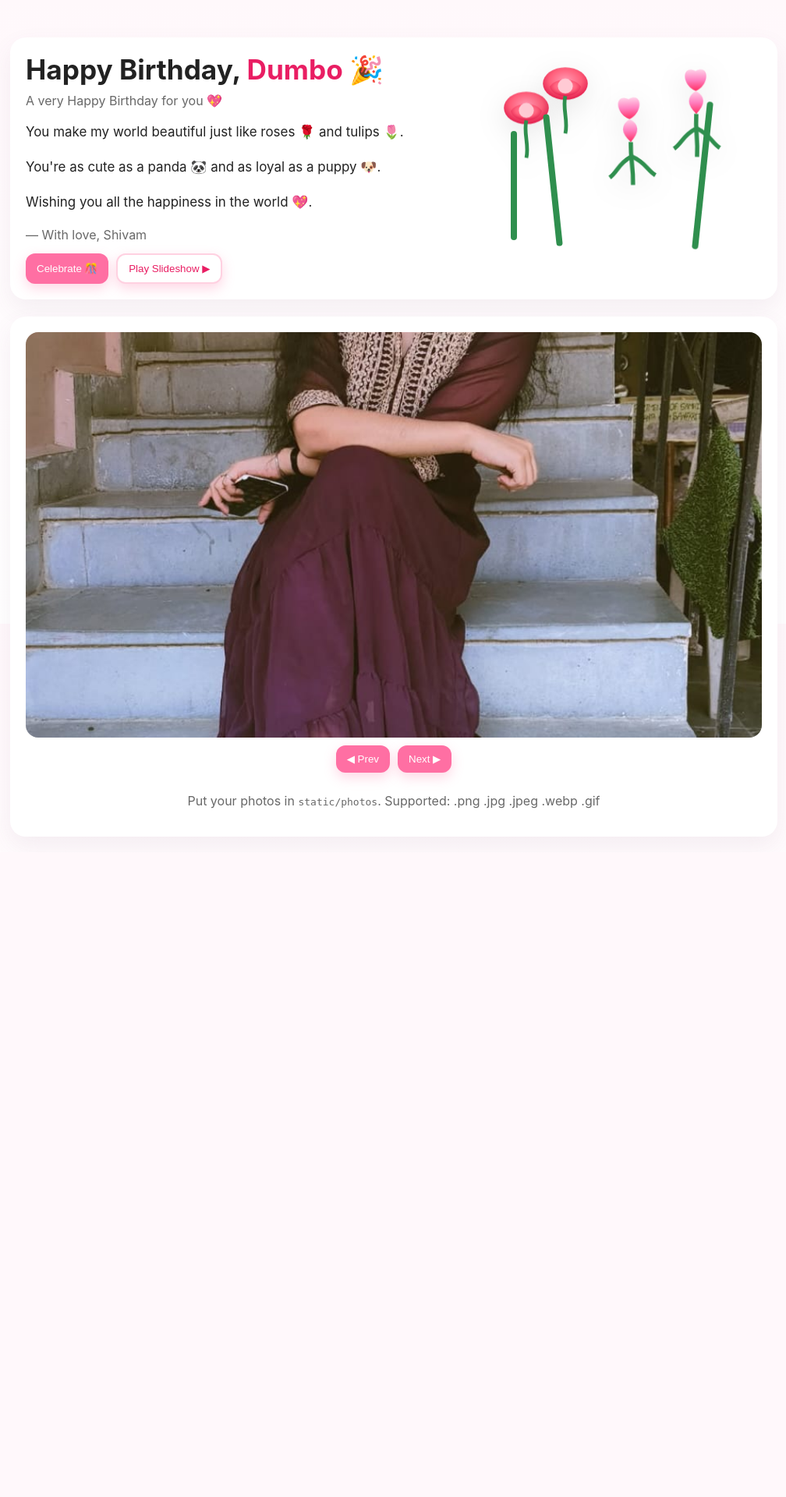
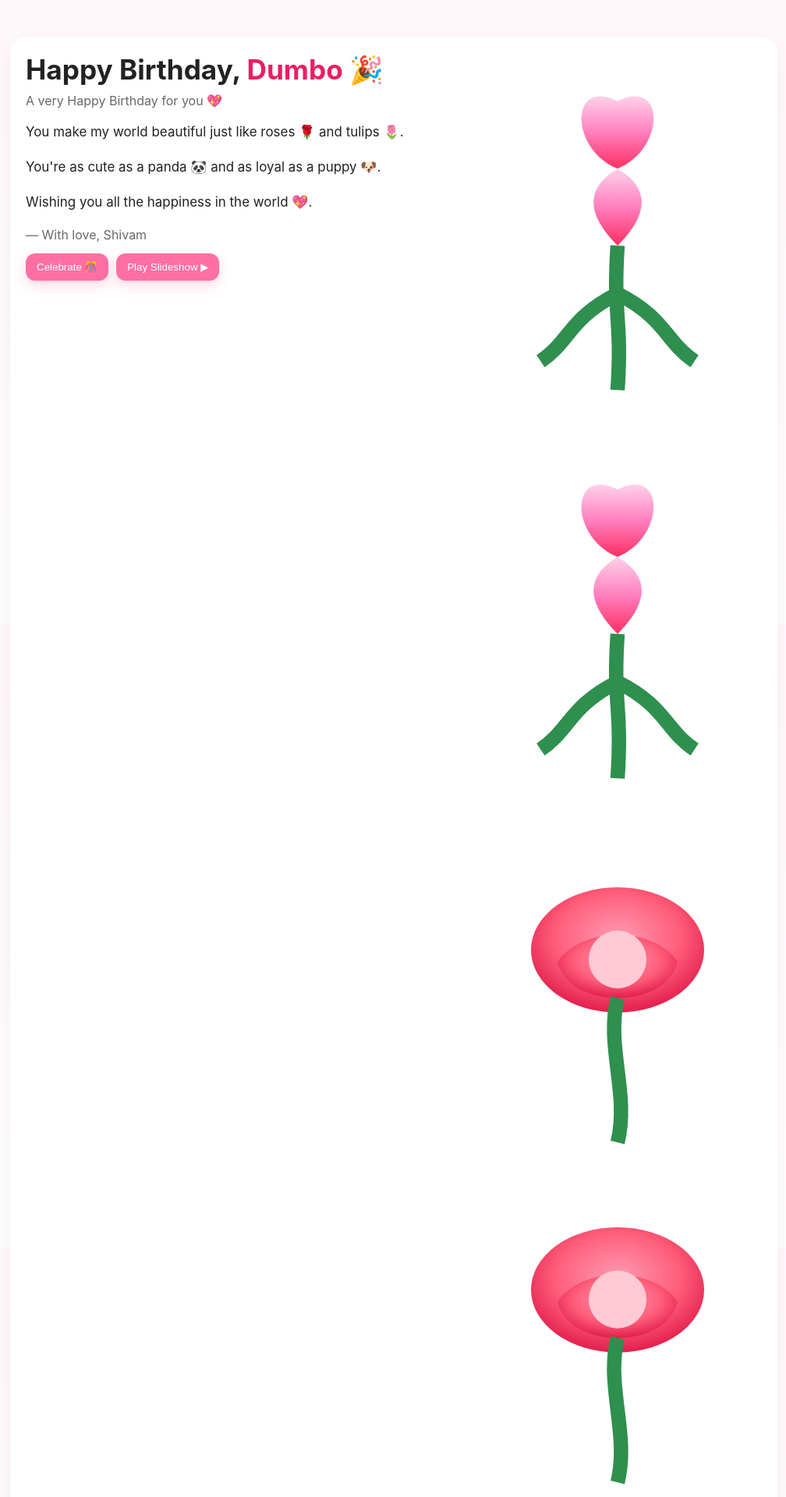
Before and after one commit to kuchbhishivam/anwesha-birthday, a Flask app: page / in a window 1280 px wide. Shown: the top 1920 px of the page at 78% size, without its empty margins (135-1143 px from the left). Before the commit the page ends 1037 px from the top, so only its background shows below. Run offline with Flask 3, Linux system fonts and the light colour scheme.

Commit message:
Update style.css

```diff
--- a/static/css/style.css
+++ b/static/css/style.css
@@ -1,10 +1,24 @@
- *{box-sizing:border-box}
+*{box-sizing:border-box}
 :root{--bg:#fff8fb;--card:#fff;--accent:#ff6fa3;--muted:#686868}
 html,body{height:100%}
-body{margin:0;font-family:Inter,system-ui,Segoe UI,Arial,sans-serif;background:linear-gradient(180deg,var(--bg),#fff);color:#222}
+body{
+  margin:0;
+  font-family:Inter,system-ui,Segoe UI,Arial,sans-serif;
+  background:linear-gradient(180deg,var(--bg),#fff);
+  color:#222
+}
 .wrap{max-width:1024px;margin:28px auto;padding:20px}
 
-.card{background:var(--card);border-radius:20px;padding:20px;box-shadow:0 12px 30px rgba(120,80,120,.08);position:relative;overflow:hidden}
+.card{
+  background:var(--card);
+  border-radius:20px;
+  padding:20px;
+  box-shadow:0 12px 30px rgba(120,80,120,.08);
+  position:relative;
+  overflow:hidden
+}
+
+/* ================= HERO ================= */
 .hero{display:grid;grid-template-columns:1.2fr .8fr;gap:18px}
 @media (max-width:900px){.hero{grid-template-columns:1fr}}
 
@@ -14,33 +28,105 @@
 .msg{font-size:1.06rem;line-height:1.65}
 .from{margin-top:8px;color:var(--muted)}
 .actions{display:flex;gap:10px;margin-top:14px}
-.btn{background:var(--accent);border:none;color:#fff;padding:10px 14px;border-radius:12px;cursor:pointer;box-shadow:0 6px 16px rgba(255,111,163,.28)}
-.btn.outline{background:#fff;color:#e91e63;border:2px solid #ffd1e1}
 
-.bouquet{position:relative;height:240px;isolation:isolate}
-.flower{position:absolute;filter:drop-shadow(0 10px 18px rgba(0,0,0,.1))}
-.tulip{width:110px;animation:sway 5.5s ease-in-out infinite}
-.t1{right:28px;top:4px;transform-origin:80% 90%}
-.t2{right:110px;top:40px;animation-delay:1s;transform-origin:60% 90%}
-.rose{width:96px;animation:float 4.2s ease-in-out infinite}
-.r1{left:20px;top:40px}
-.r2{left:70px;top:8px;animation-delay:.8s}
-.stem{position:absolute;width:8px;background:#2f8f4e;border-radius:8px}
-.s1{left:48px;bottom:0;height:140px}
-.s2{left:98px;bottom:-8px;height:170px;transform:rotate(-6deg)}
-.s3{right:72px;bottom:-12px;height:190px;transform:rotate(6deg)}
+.btn{
+  background:var(--accent);
+  border:none;
+  color:#fff;
+  padding:10px 14px;
+  border-radius:12px;
+  cursor:pointer;
+  box-shadow:0 6px 16px rgba(255,111,163,.28)
+}
 
-@keyframes float{0%{transform:translateY(0)}50%{transform:translateY(-10px)}100%{transform:translateY(0)}}
-@keyframes sway{0%{transform:rotate(-3deg)}50%{transform:rotate(3deg)}100%{transform:rotate(-3deg)}}
+/* ================= TULIP BOUQUET ================= */
+#bouquetOverlay{
+  display:flex;
+  flex-direction:column;
+  align-items:center;
+  justify-content:center;
+  height:100%;
+}
 
-.gallery{margin-top:22px;display:grid;gap:10px;align-items:center}
-.frame{width:100%;max-height:520px;border-radius:16px;overflow:hidden;background:#eee;display:flex;justify-content:center;align-items:center}
-.frame img{width:100%;height:100%;object-fit:cover}
+#bouquetImg{
+  width:300px;
+  max-width:90%;
+  cursor:pointer;
+  border-radius:16px;
+
+  /* 🌷 GLOW EFFECT */
+  box-shadow:0 0 28px rgba(255,105,180,0.65);
+
+  transition:opacity 1s ease, transform 1s ease;
+}
+
+#bouquetOverlay.hide #bouquetImg{
+  opacity:0;
+  transform:scale(0.95);
+}
+
+.tap-note{
+  margin-top:10px;
+  color:#c2185b;
+  font-size:1rem;
+}
+
+/* ================= GALLERY ================= */
+.gallery{margin-top:22px;display:grid;gap:10px}
+.frame{
+  width:100%;
+  max-height:520px;
+  border-radius:16px;
+  overflow:hidden;
+  background:#eee;
+  display:flex;
+  justify-content:center;
+  align-items:center
+}
+
+/* 🔥 DESKTOP IMAGE CUT FIX */
+.frame img{
+  width:100%;
+  height:auto;
+  max-height:70vh;
+  object-fit:contain;
+}
+
 .controls{display:flex;gap:10px;justify-content:center}
-.hint{color:var(--muted);text-align:center}
 
-.confetti{position:fixed;left:0;top:0;width:100%;height:100%;pointer-events:none;overflow:hidden;z-index:50}
-.confetti .piece{position:absolute;width:10px;height:14px;opacity:0;transform:translateY(-50vh)}
+/* ================= FOOTER ================= */
+.footer-note{
+  text-align:center;
+  color:#777;
+  margin-top:10px;
+  font-size:.95rem
+}
 
-.petals{position:fixed;left:0;top:0;width:100%;height:100%;pointer-events:none;overflow:hidden;z-index:40}
-.petal{position:absolute;width:16px;height:10px;background:radial-gradient(circle at 30% 30%, #ffc0cb, #ff5e7a 70%);border-radius:50% 50% 50% 50%/60% 60% 40% 40%;opacity:.85;transform:rotate(0deg)}
+/* ================= CONFETTI & PETALS ================= */
+.confetti{
+  position:fixed;
+  inset:0;
+  pointer-events:none;
+  z-index:50
+}
+.confetti .piece{
+  position:absolute;
+  width:10px;
+  height:14px;
+  opacity:0;
+}
+
+.petals{
+  position:fixed;
+  inset:0;
+  pointer-events:none;
+  z-index:40
+}
+.petal{
+  position:absolute;
+  width:16px;
+  height:10px;
+  background:radial-gradient(circle at 30% 30%, #ffc0cb, #ff5e7a 70%);
+  border-radius:50% 50% 50% 50%/60% 60% 40% 40%;
+  opacity:.85
+}
```
